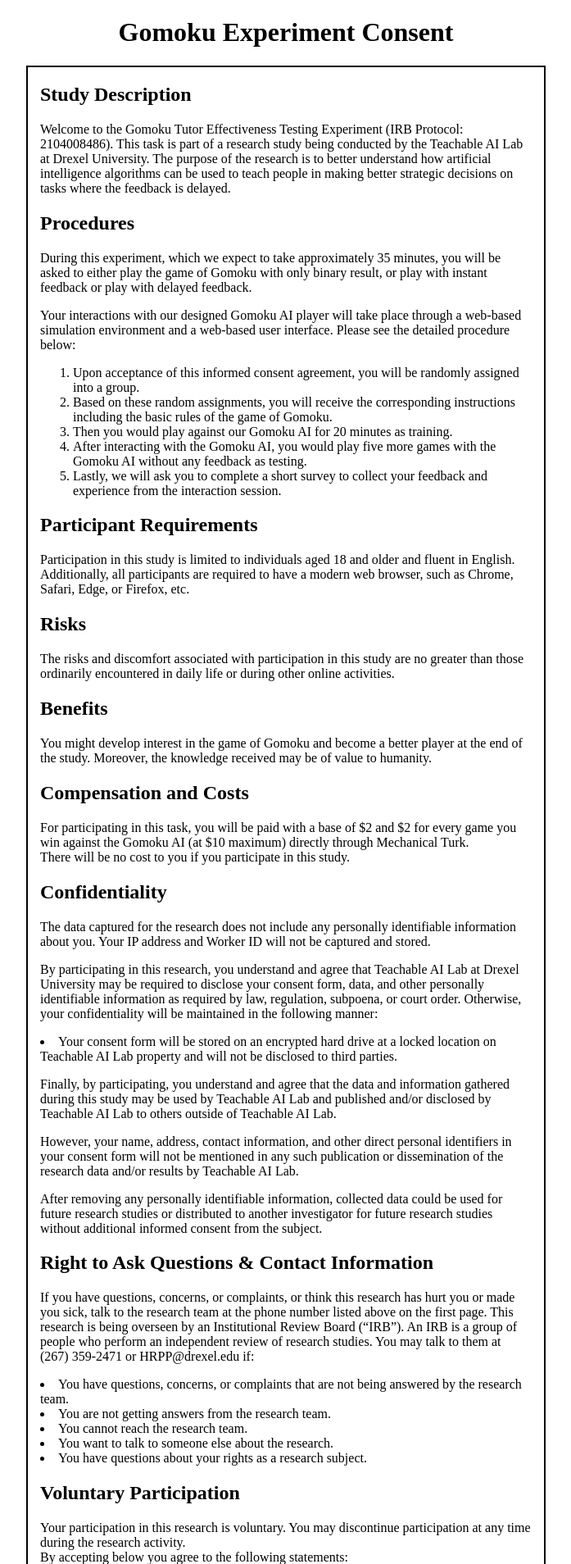
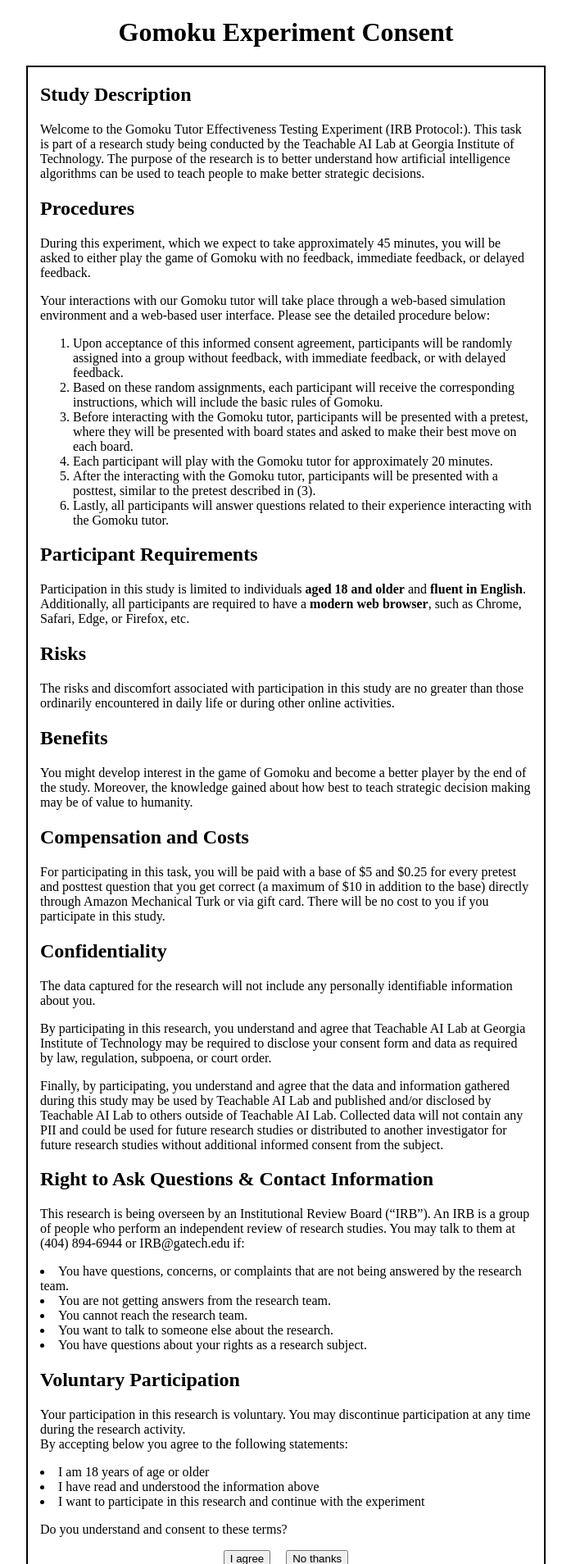
Before and after one commit to qiaozhQZ/Gomoku_flask, a Flask app: template templates/consent.html in a window 1280 px wide. Shown: the top 1908 px of the page at 82% size, without its empty margins (291-988 px from the left). Run offline with Flask 3, Linux system fonts and the light colour scheme; the template is opened without the code that fills it, so the values that code supplies are empty; parts of the project's set-up code (start-up, migrations or seed data) failed here and were passed over.

Commit message:
update consent and instructions

```diff
--- a/models.py
+++ b/models.py
@@ -16,10 +16,10 @@ class Player(db.Model):
 
     STAGES = [('consent', 'consent'),
             ('instructions', 'instructions'),
-            ('pretest', 'pretest')
+            ('pretest', 'pretest'),
             ('training', 'training'),
             ('testing', 'testing'),
-            ('posttest', 'posttest')
+            ('posttest', 'posttest'),
             ('survey', 'survey'),
             ('done', 'done')]
 
--- a/templates/consent.html
+++ b/templates/consent.html
@@ -9,28 +9,29 @@
 
 <h2>Study Description</h2>
 
-<p>Welcome to the Gomoku Tutor Effectiveness Testing Experiment (IRB Protocol: 2104008486). This task is part of a research study being conducted by the Teachable AI Lab at Drexel University.
-The purpose of the research is to better understand how artificial intelligence algorithms can be used to teach people in making better strategic decisions on tasks where the feedback is delayed.
+<p>Welcome to the Gomoku Tutor Effectiveness Testing Experiment (IRB Protocol:). This task is part of a research study being conducted by the Teachable AI Lab at Georgia Institute of Technology.
+The purpose of the research is to better understand how artificial intelligence algorithms can be used to teach people to make better strategic decisions.</p>
 
 <h2>Procedures</h2>
 
-<p>During this experiment, which we expect to take approximately 35 minutes, you will be asked to either play the game of Gomoku with only binary result, or play with instant feedback or play with delayed feedback.</p>
+<p>During this experiment, which we expect to take approximately 45 minutes, you will be asked to either play the game of Gomoku with no feedback, immediate feedback, or delayed feedback.</p>
 
-<p>Your interactions with our designed Gomoku AI player will take place through a web-based simulation environment and a web-based user interface. Please see the detailed procedure below:</p>
+<p>Your interactions with our Gomoku tutor will take place through a web-based simulation environment and a web-based user interface.
+Please see the detailed procedure below:</p>
 
 <ol type = "1">
-    <li>Upon acceptance of this informed consent agreement, you will be randomly assigned into a group.</li>
-    <li>Based on these random assignments, you will receive the corresponding instructions including the basic rules of the game of Gomoku.</li>
-    <li>Then you would play against our Gomoku AI for 20 minutes as training.</li>
-    <li>After interacting with the Gomoku AI, you would play five more games with the Gomoku AI without any feedback as testing.</li>
-    <li>Lastly, we will ask you to complete a short survey to collect your feedback and experience from the interaction session.</li>
-
+    <li>Upon acceptance of this informed consent agreement, participants will be randomly assigned into a group without feedback, with immediate feedback, or with delayed feedback.</li>
+    <li>Based on these random assignments, each participant will receive the corresponding instructions, which will include the basic rules of Gomoku. </li>
+    <li>Before interacting with the Gomoku tutor, participants will be presented with a pretest, where they will be presented with board states and asked to make their best move on each board. </li>
+    <li>Each participant will play with the Gomoku tutor for approximately 20 minutes.</li>
+    <li>After the interacting with the Gomoku tutor, participants will be presented with a posttest, similar to the pretest described in (3).</li>
+    <li>Lastly, all participants will answer questions related to their experience interacting with the Gomoku tutor.</li>
 </ol>
 
 <h2>Participant Requirements</h2>
 
-<p>Participation in this study is limited to individuals aged 18 and older and fluent in English.
-Additionally, all participants are required to have a modern web browser, such as Chrome, Safari, Edge, or Firefox, etc.</p>
+<p>Participation in this study is limited to individuals <b>aged 18 and older</b> and <b>fluent in English</b>.
+Additionally, all participants are required to have a <b>modern web browser</b>, such as Chrome, Safari, Edge, or Firefox, etc.</p>
 
 <h2>Risks</h2>
 
@@ -38,44 +39,27 @@ Additionally, all participants are required to have a modern web browser, such a
 
 <h2>Benefits</h2>
 
-<p>You might develop interest in the game of Gomoku and become a better player at the end of the study. Moreover, the knowledge received may be of value to humanity.</p>
+<p>You might develop interest in the game of Gomoku and become a better player by the end of the study.
+Moreover, the knowledge gained about how best to teach strategic decision making may be of value to humanity. </p>
 
 <h2>Compensation and Costs</h2>
 
-<p>For participating in this task, you will be paid with a base of $2 and $2
-    for every game you win against the Gomoku AI (at $10 maximum) directly through Mechanical Turk.<br>
+<p>For participating in this task, you will be paid with a base of $5 and $0.25 for every pretest and posttest question that you get correct (a maximum of $10 in addition to the base) directly through Amazon Mechanical Turk or via gift card.
 There will be no cost to you if you participate in this study.</p>
 
 <h2>Confidentiality</h2>
 
-<p>The data captured for the research does not include any personally identifiable information about you.
-    Your IP address and Worker ID will not be captured and stored.</p>
+<p>The data captured for the research will not include any personally identifiable information about you.</p>
 
-<p>By participating in this research, you understand and agree that
-    Teachable AI Lab at Drexel University may be required to disclose
-    your consent form, data, and other personally identifiable information
-    as required by law, regulation, subpoena, or court order.
-    Otherwise, your confidentiality will be maintained in the following manner:</p>
+<p>By participating in this research, you understand and agree that Teachable AI Lab at Georgia Institute of Technology may be required to disclose your consent form and data as required by law, regulation, subpoena, or court order.</p>
 
-<li>Your consent form will be stored on an encrypted hard drive at a locked location
-    on Teachable AI Lab property and will not be disclosed to third parties.</li>
-
-<p>Finally, by participating, you understand and agree that the data and information
-    gathered during this study may be used by Teachable AI Lab and published and/or
-    disclosed by Teachable AI Lab to others outside of Teachable AI Lab.</p>
-
-<p>However, your name, address, contact information, and other direct personal identifiers
-    in your consent form will not be mentioned in any such publication or dissemination
-    of the research data and/or results by Teachable AI Lab.</p>
-
-<p>After removing any personally identifiable information, collected data could be used
-    for future research studies or distributed to another investigator for future research studies
-    without additional informed consent from the subject.</p>
+<p>Finally, by participating, you understand and agree that the data and information gathered during this study may be used by Teachable AI Lab and published and/or disclosed by Teachable AI Lab to others outside of Teachable AI Lab.
+    Collected data will not contain any PII and could be used for future research studies or distributed to another investigator for future research studies without additional informed consent from the subject.</p>
 
 <h2>Right to Ask Questions & Contact Information</h2>
 
-<p>If you have questions, concerns, or complaints, or think this research has hurt you or made you sick, talk to the research team at the phone number listed above on the first page.
-This research is being overseen by an Institutional Review Board (“IRB”). An IRB is a group of people who perform an independent review of research studies. You may talk to them at (267) 359-2471 or HRPP@drexel.edu if:
+<p>This research is being overseen by an Institutional Review Board (“IRB”). An IRB is a group of people who perform an independent review of research studies. You may talk to them at (404) 894-6944 or IRB@gatech.edu if:
+
 <li>You have questions, concerns, or complaints that are not being answered by the research team.</li>
 <li>You are not getting answers from the research team.</li>
 <li>You cannot reach the research team.</li>
```
Also changed, not shown: templates/instructions.html (+6 -4 lines).
